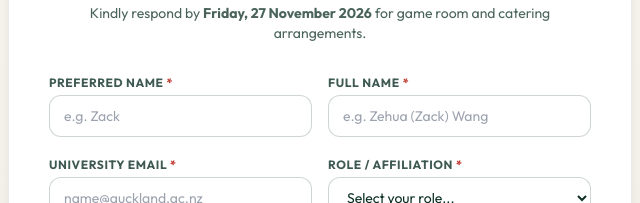
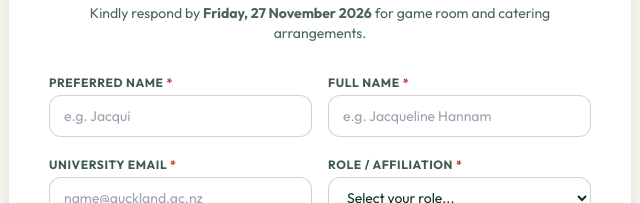
Before and after one commit to ZetaWilliam/Christmas2026, a website: page index.html in a window 1280 px wide. Shown: the part 2897-3100 px from the top of the page, 320-960 px from the left. Drawn offline with nearby package versions, Linux system fonts and the light colour scheme; a web font is replaced by a local one.

Commit message:
Update RSVP example name to Jacqueline Hannam

```diff
--- a/index.html
+++ b/index.html
@@ -618,13 +618,13 @@
               <label for="preferredName" class="block text-xs font-bold uppercase tracking-wider text-pine/80 mb-1">
                 Preferred Name <span class="text-cranberry">*</span>
               </label>
-              <input type="text" id="preferredName" required placeholder="e.g. Zack" class="w-full px-3.5 py-2.5 rounded-xl border border-pine/20 text-sm focus:outline-none focus:ring-2 focus:ring-gold focus:border-transparent transition">
+              <input type="text" id="preferredName" required placeholder="e.g. Jacqui" class="w-full px-3.5 py-2.5 rounded-xl border border-pine/20 text-sm focus:outline-none focus:ring-2 focus:ring-gold focus:border-transparent transition">
             </div>
             <div>
               <label for="fullName" class="block text-xs font-bold uppercase tracking-wider text-pine/80 mb-1">
                 Full Name <span class="text-cranberry">*</span>
               </label>
-              <input type="text" id="fullName" required placeholder="e.g. Zehua (Zack) Wang" class="w-full px-3.5 py-2.5 rounded-xl border border-pine/20 text-sm focus:outline-none focus:ring-2 focus:ring-gold focus:border-transparent transition">
+              <input type="text" id="fullName" required placeholder="e.g. Jacqueline Hannam" class="w-full px-3.5 py-2.5 rounded-xl border border-pine/20 text-sm focus:outline-none focus:ring-2 focus:ring-gold focus:border-transparent transition">
             </div>
           </div>
 
```
